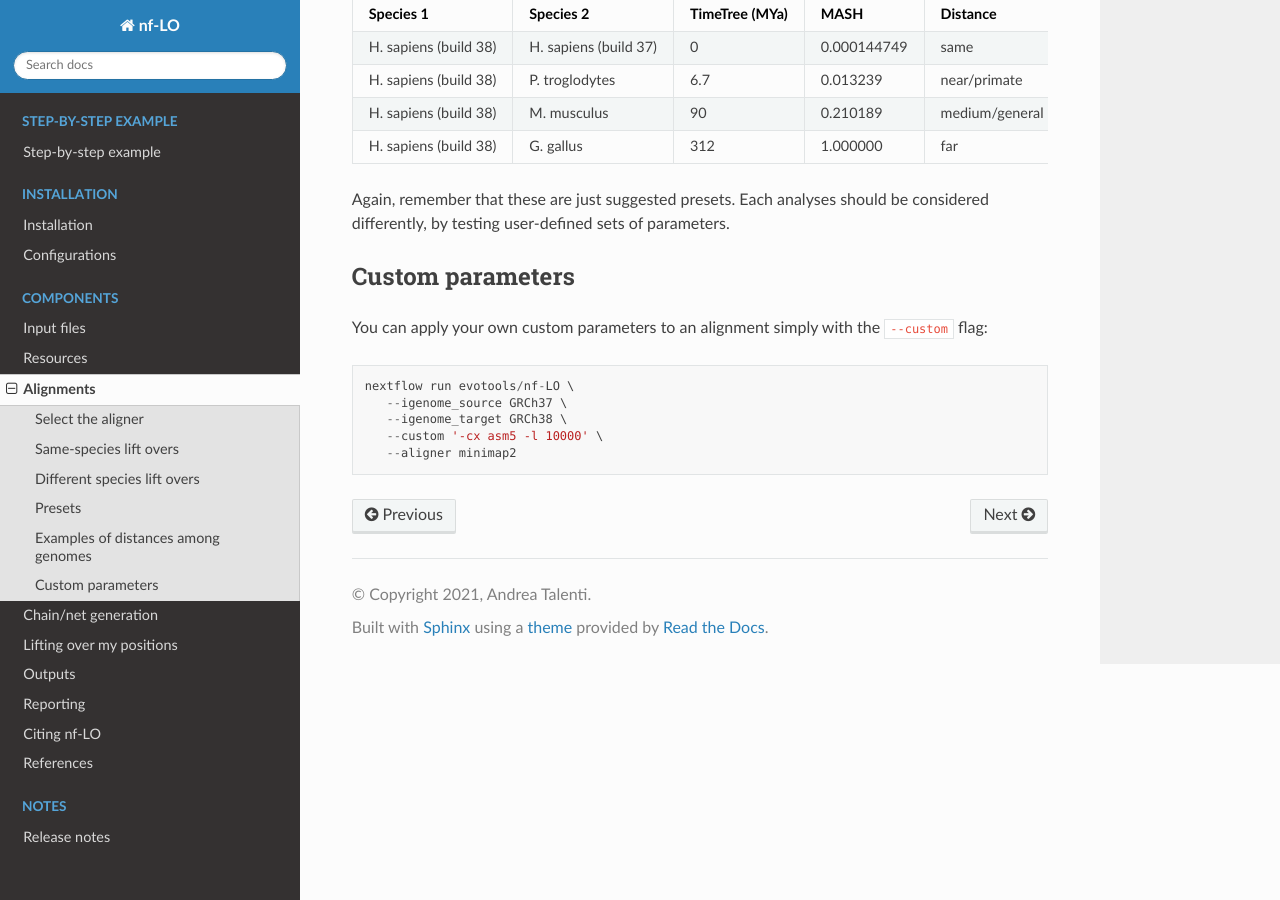
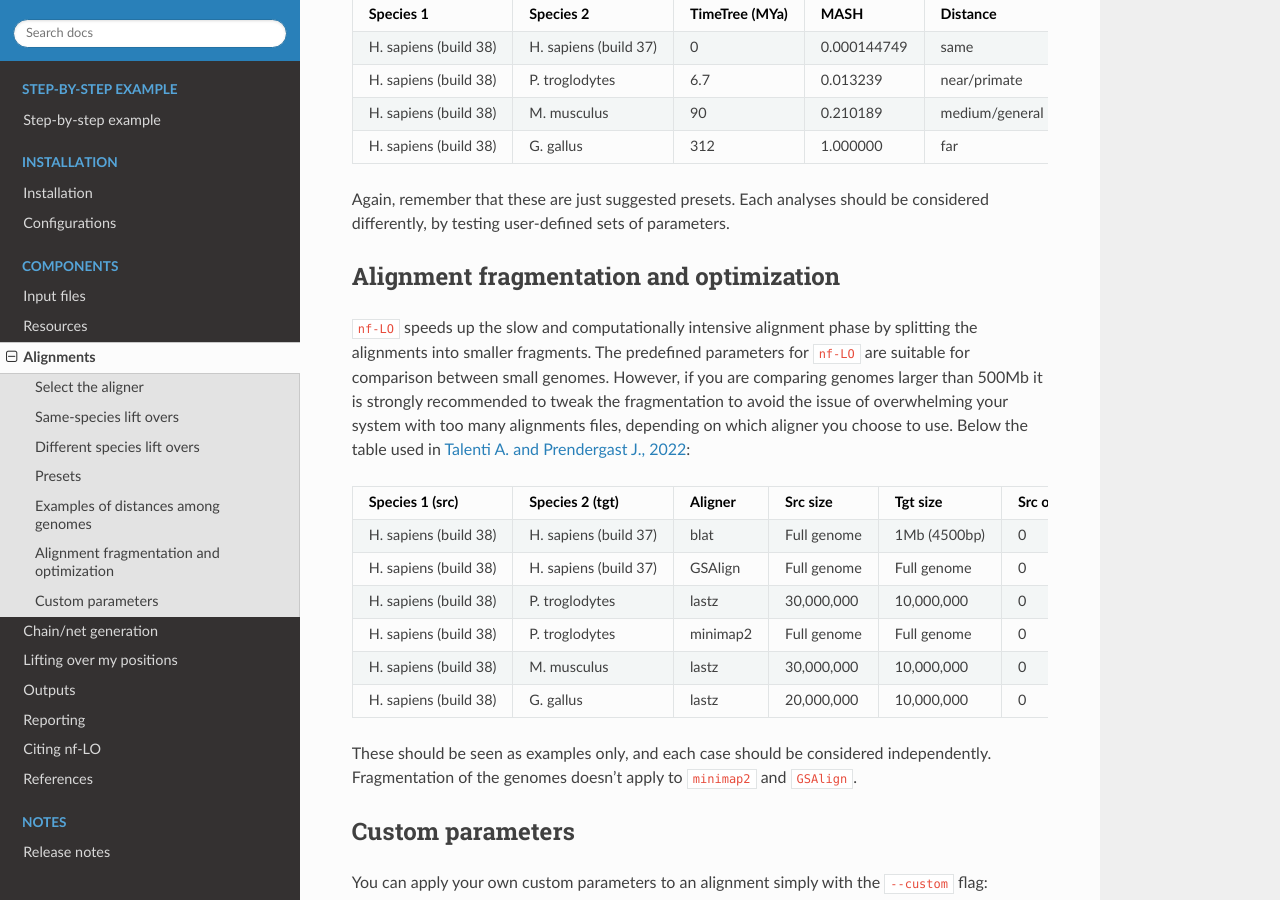
Before and after one commit to evotools/nf-LO, a Sphinx documentation site: the page built from docs/alignments.md, in a window 1280 px wide and 900 px high, scrolled down 2111 px. Built offline with Sphinx 7.4.7 and the Read the Docs theme 2.0.0, drawn with Linux system fonts in a browser that asks for light colours.

Commit message:
Update documentation to describe the fragmentation parameters

````diff
--- a/docs/alignments.md
+++ b/docs/alignments.md
@@ -61,6 +61,22 @@ Even though we **strongly** advise to test different parameters and configuratio
 
 Again, remember that these are just suggested presets. Each analyses should be considered differently, by testing user-defined sets of parameters.
 
+## Alignment fragmentation and optimization
+`nf-LO` speeds up the slow and computationally intensive alignment phase by splitting the alignments into smaller fragments.
+The predefined parameters for `nf-LO` are suitable for comparison between small genomes. However, if you are comparing genomes larger than 500Mb it is strongly recommended to tweak the fragmentation to avoid the issue of overwhelming your system with too many alignments files, depending on which aligner you choose to use.
+Below the table used in [Talenti A. and Prendergast J., 2022](https://academic.oup.com/gbe/article/13/9/evab183/6349174):
+
+|    Species 1 (src)    |    Species 2 (tgt)    |      Aligner    |   Src size   |   Tgt size   |   Src overlap   |   Tgt overlap   |
+|-----------------------|-----------------------|-----------------|--------------|--------------|-----------------|-----------------|
+| H. sapiens (build 38) | H. sapiens (build 37) |      blat       | Full genome  | 1Mb (4500bp) |        0        |       500       |
+| H. sapiens (build 38) | H. sapiens (build 37) |     GSAlign     | Full genome  | Full genome  |        0        |        0        |
+| H. sapiens (build 38) |     P. troglodytes    |      lastz      |  30,000,000  |  10,000,000  |        0        |     100,000     |
+| H. sapiens (build 38) |     P. troglodytes    |     minimap2    | Full genome  | Full genome  |        0        |        0        |
+| H. sapiens (build 38) |      M. musculus      |      lastz      |  30,000,000  |  10,000,000  |        0        |     100,000     |
+| H. sapiens (build 38) |       G. gallus       |      lastz      |  20,000,000  |  10,000,000  |        0        |      50,000     |
+
+These should be seen as examples only, and each case should be considered independently. Fragmentation of the genomes doesn't apply to `minimap2` and `GSAlign`.
+
 ## Custom parameters
 You can apply your own custom parameters to an alignment simply with the `--custom` flag:
 ```
````
